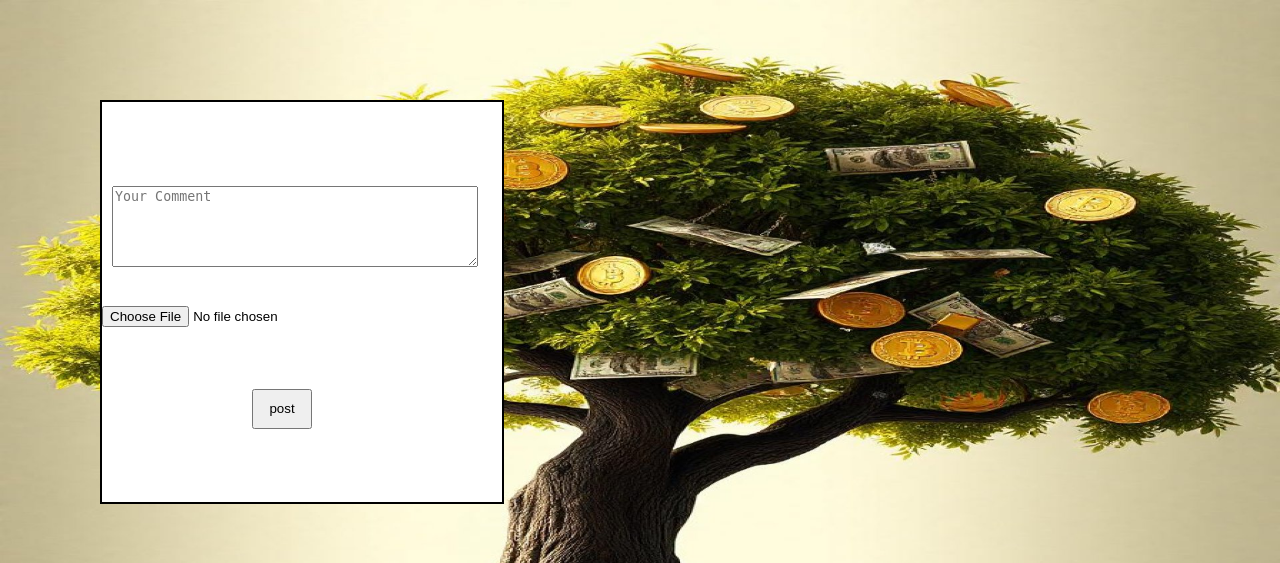
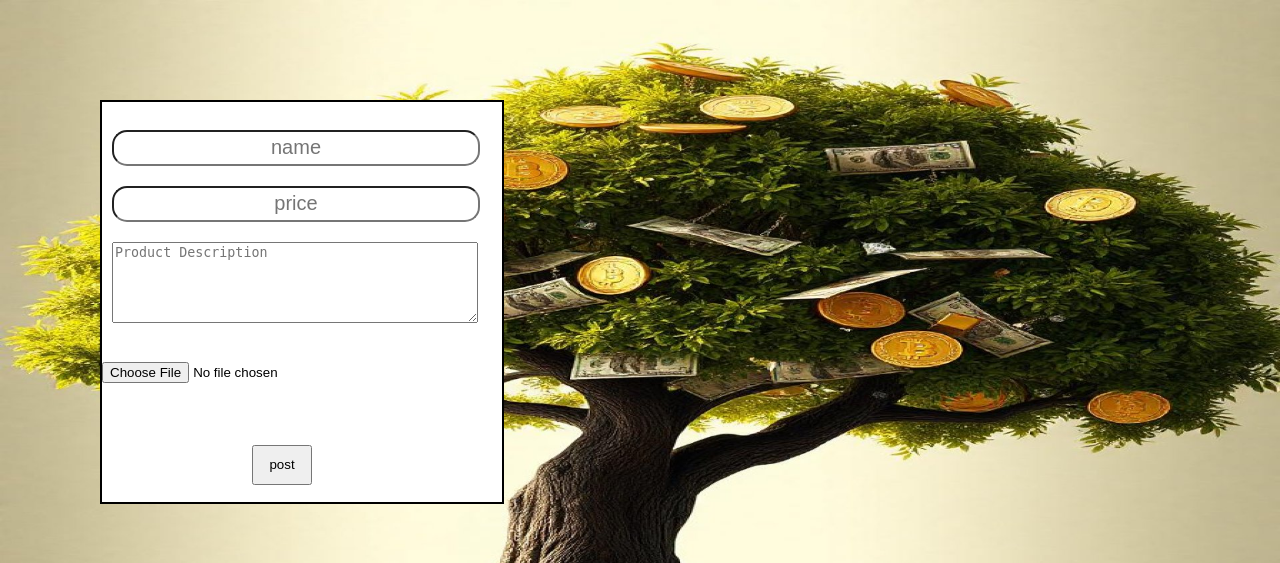
Before and after one commit to Prabinpoudel192/misproj, a PHP site: page /upload.php in a window 1280 px wide. Shown: the top 563 px of the page. Run offline with PHP 8.4, Linux system fonts and the light colour scheme.

Commit message:
Upload page correction

```diff
--- a/upload.php
+++ b/upload.php
@@ -9,7 +9,9 @@
 <body>
     <div id="pra7">
         <form action="" method="post" enctype="multipart/form-data">
-            <textarea placeholder="Your Comment" name="comment" style="height:75px; width:90%; margin:10px"></textarea><br><br>
+        <input type="text" name="name" placeholder="name" style="margin:10px;height:30px;width:90%;border-radius:15px; text-align:center;font-size:20px;"><br>
+        <input type="text" name="price" placeholder="price" style="margin:10px;height:30px;width:90%;border-radius:15px; text-align:center;font-size:20px;"><br>
+        <textarea placeholder="Product Description" name="comment" style="height:75px; width:90%; margin:10px"></textarea><br><br>
             <input type="file" name="file" accept="image/*"><br><br>
             <input type="submit" value="post" name="post" style="height:40px; width:60px; margin:40px 0px 0px 150px;">
         </form>
@@ -19,8 +21,30 @@
 
 <?php
 if(isset($_POST['post'])){
+    $pname=$_POST['name'];
+    $pprice=$_POST['price'];
+    $pdes=$_POST['comment'];
     $file_name=$_FILES['file']['name'];
     $file_tmp=$_FILES['file']['tmp_name'];
-    move_uploaded_file($file_tmp,"./files/".$file_name);
+    $file_folder="files/".$file_name;
+   if(move_uploaded_file($file_tmp,$file_folder)){
+    $con=new mysqli("localhost","root","","mis");
+    if($con->connect_error){
+        die("No connection");
+    }else{
+        $sql="insert into uploads(pname,pprice,pdes,fname)values('$pname','$pprice','$pdes','$file_folder')";
+        $r=$con->query($sql);
+        if($r){
+            echo "<script>alert('Your product is uploaded for advertisement')</script>";
+        }else{
+            echo "<script>alert('Failed to upload')</script>";
+        }
+        mysqli_close($con);
+    }
+   }else{
+    echo "<script>alert('File upload unsuccessful')</script>";
+    mysqli_close($con);
+   }
+ echo "<script>window.location.href = window.location.href;</script>";
 }
 ?>
```
Also changed, not shown: files/youtubelogopng.png (added).
